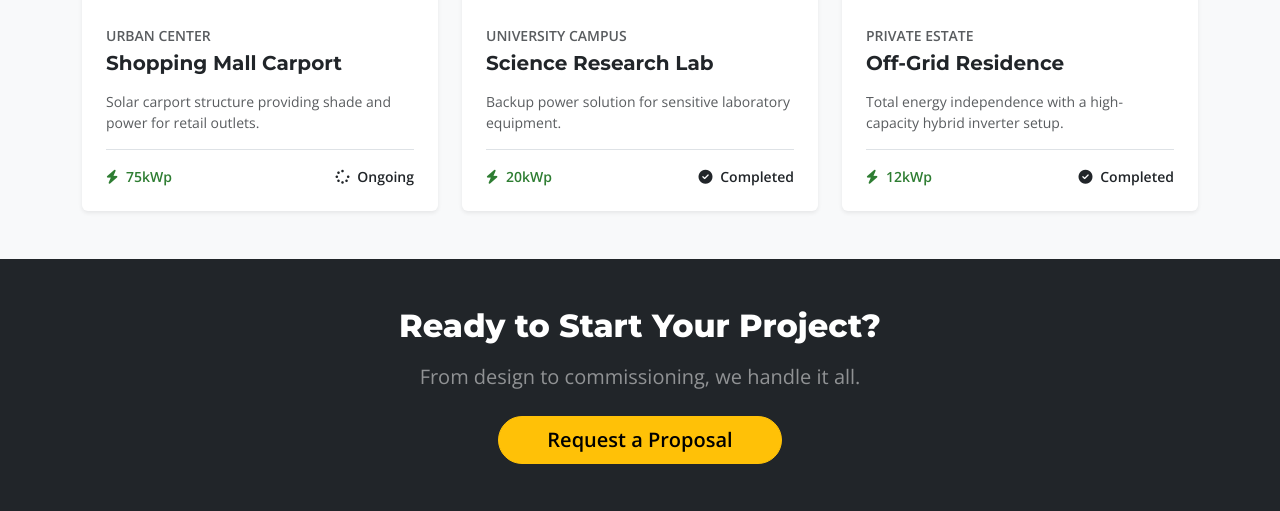
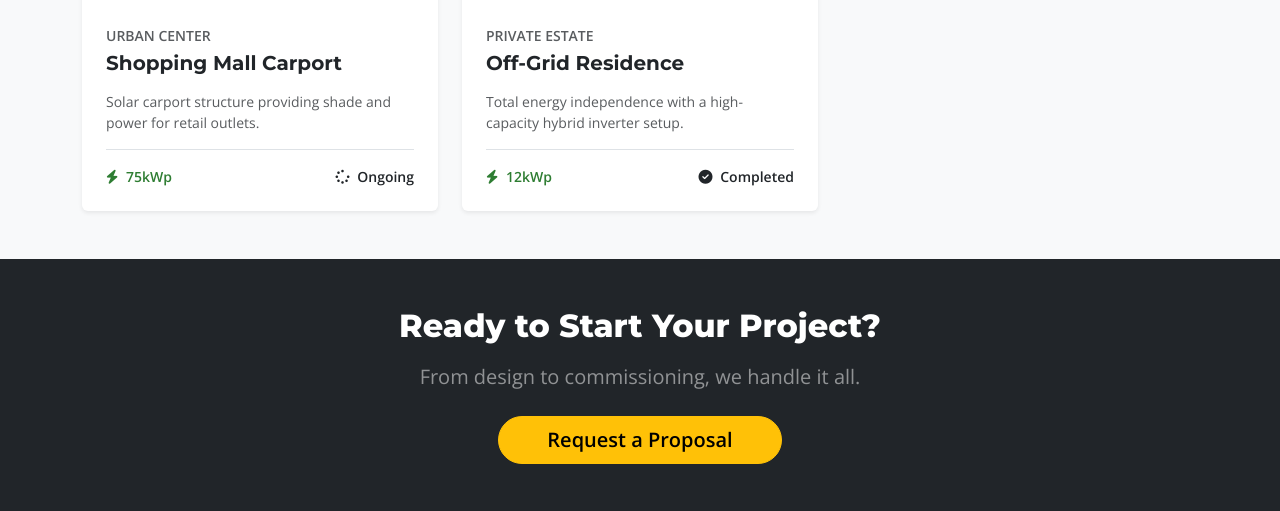
Before and after one commit to kelvin-keter/yegosun-website, a Flask app: page /projects in a window 1280 px wide. Shown: the part 1374-1885 px from the top of the page. Run offline with Flask 3, Linux system fonts and the light colour scheme; data that the repository does not hold is empty.

Commit message:
Update Projects Page: Display dynamic DB projects alongside legacy hardcoded ones

```diff
--- a/templates/projects.html
+++ b/templates/projects.html
@@ -14,6 +14,7 @@
     <div class="bg-white p-4 shadow rounded-4 text-center">
         <div class="d-flex flex-wrap justify-content-center gap-3" id="portfolio-flters">
             <button class="btn btn-outline-dark rounded-pill px-4 fw-bold active" onclick="filterProjects('all', this)">All Projects</button>
+            <button class="btn btn-outline-dark rounded-pill px-4 fw-bold" onclick="filterProjects('residential', this)">Residential</button>
             <button class="btn btn-outline-dark rounded-pill px-4 fw-bold" onclick="filterProjects('commercial', this)">Commercial</button>
             <button class="btn btn-outline-dark rounded-pill px-4 fw-bold" onclick="filterProjects('education', this)">Education</button>
             <button class="btn btn-outline-dark rounded-pill px-4 fw-bold" onclick="filterProjects('community', this)">Community</button>
@@ -25,10 +26,35 @@
     <div class="container">
         <div class="row g-4" id="project-grid">
 
+            {% for project in projects %}
+            <div class="col-md-4 project-item {{ project.category|lower }}">
+                <div class="card h-100 border-0 shadow-sm hover-up">
+                    <div class="position-relative overflow-hidden">
+                        <img src="{{ project.image_url }}" class="card-img-top" alt="{{ project.title }}" style="height: 250px; object-fit: cover;">
+                        <span class="badge bg-dark position-absolute top-0 end-0 m-3">{{ project.category }}</span>
+                    </div>
+                    <div class="card-body p-4">
+                        <small class="text-muted fw-bold text-uppercase">{{ project.location }}</small>
+                        <h5 class="fw-bold mt-1 mb-3">{{ project.title }}</h5>
+                        <p class="text-muted small">{{ project.description[:100] }}...</p>
+
+                        <div class="d-flex justify-content-between border-top pt-3">
+                            <span class="text-success fw-bold small"><i class="fa-solid fa-bolt me-1"></i> {{ project.system_size }}</span>
+                            {% if project.impact %}
+                            <span class="text-dark fw-bold small"><i class="fa-solid fa-check-circle me-1"></i> {{ project.impact }}</span>
+                            {% else %}
+                            <span class="text-dark fw-bold small"><i class="fa-solid fa-check-circle me-1"></i> Completed</span>
+                            {% endif %}
+                        </div>
+                    </div>
+                </div>
+            </div>
+            {% endfor %}
+
             <div class="col-md-4 project-item education">
                 <div class="card h-100 border-0 shadow-sm hover-up">
                     <div class="position-relative overflow-hidden">
-                        <img src="{{ url_for('static', filename='images/project-school.jpg') }}" class="card-img-top" alt="School Project" style="height: 250px; object-fit: cover;">
+                        <img src="{{ url_for('static', filename='images/hero-1.jpg') }}" class="card-img-top" alt="School Project" style="height: 250px; object-fit: cover;">
                         <span class="badge bg-warning text-dark position-absolute top-0 end-0 m-3">Education</span>
                     </div>
                     <div class="card-body p-4">
@@ -92,24 +118,6 @@
                         <div class="d-flex justify-content-between border-top pt-3">
                             <span class="text-success fw-bold small"><i class="fa-solid fa-bolt me-1"></i> 75kWp</span>
                             <span class="text-dark fw-bold small"><i class="fa-solid fa-spinner me-1"></i> Ongoing</span>
-                        </div>
-                    </div>
-                </div>
-            </div>
-
-            <div class="col-md-4 project-item education">
-                <div class="card h-100 border-0 shadow-sm hover-up">
-                    <div class="position-relative overflow-hidden">
-                         <img src="{{ url_for('static', filename='images/hero-1.jpg') }}" class="card-img-top" alt="University Project" style="height: 250px; object-fit: cover;">
-                        <span class="badge bg-warning text-dark position-absolute top-0 end-0 m-3">Education</span>
-                    </div>
-                    <div class="card-body p-4">
-                        <small class="text-muted fw-bold text-uppercase">University Campus</small>
-                        <h5 class="fw-bold mt-1 mb-3">Science Research Lab</h5>
-                        <p class="text-muted small">Backup power solution for sensitive laboratory equipment.</p>
-                        <div class="d-flex justify-content-between border-top pt-3">
-                            <span class="text-success fw-bold small"><i class="fa-solid fa-bolt me-1"></i> 20kWp</span>
-                            <span class="text-dark fw-bold small"><i class="fa-solid fa-check-circle me-1"></i> Completed</span>
                         </div>
                     </div>
                 </div>
```
